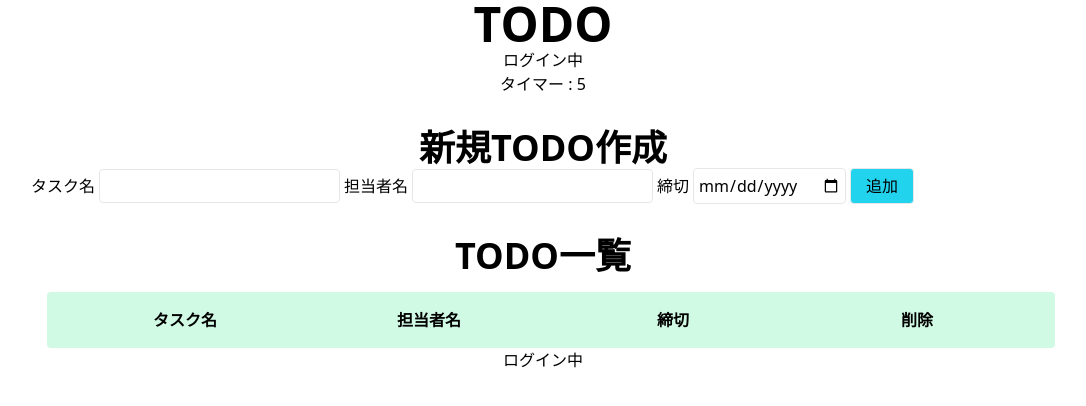
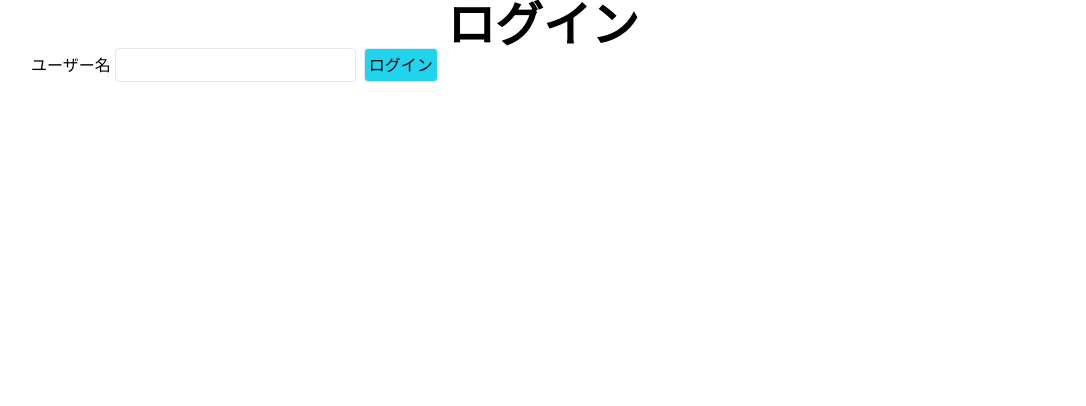
Before and after one commit to Macaroo/react-practice, a React app: page / in a window 1280 px wide. Shown: the top 406 px of the page, without its empty margins (97-1183 px from the left). Built offline with nearby package versions, Linux system fonts and the light colour scheme.

Commit message:
ログイン機能追加

```diff
--- a/src/js/App.tsx
+++ b/src/js/App.tsx
@@ -1,30 +1,14 @@
 import * as React from "react";
-import { TodoList } from "./components/todo/Todolist";
-import { Heading } from "./components/parts/heading";
-import { NewTodoForm } from "./components/todo/NewTodoForm";
-import { useTodoList } from "./components/todo/use-todo-list";
-import { useTimer } from "./components/todo/use-timer";
-import { useContext } from "react";
-import { AuthContext } from "./contexts/AuthContexts";
+import { useAuth } from "./hooks/use-Auth";
+import { Login } from "./pages/Login";
+import { Todo } from "./pages/Todo";
 
 export const App = () => {
-  const { todoList , addTodo , deleteTodo } = useTodoList();
-  const { isLoggedIn } = useContext(AuthContext);
-  const { time } = useTimer();
+  const { isLoggedIn } = useAuth();
 
-  return (
-    <main className="my-0 mx-auto w-4/5 text-center">
-      <Heading level="h1">TODO</Heading>
-      <div>{isLoggedIn ? "ログイン中" : "ログアウト中"}</div>
-      <div>タイマー : {time}</div>
-      <div className="mt-8">
-        <Heading level="h2">新規TODO作成</Heading>
-        <NewTodoForm addTodo={addTodo} />
-      </div>
-      <div className="mt-8">
-        <Heading level="h2">TODO一覧</Heading>
-        <TodoList todoList={todoList} deleteTodo={deleteTodo}/>
-      </div>
-    </main>
-  );
+  if (!isLoggedIn) {
+    return <Login />;
+  }
+
+  return <Todo />;
 };
--- a/src/js/components/parts/Button.tsx
+++ b/src/js/components/parts/Button.tsx
@@ -9,7 +9,7 @@ type Props = {
 export const Button = ({ onClick, color, children }: PropsWithChildren<Props>) => {
     const style = color === "red"? "bg-red-400" : "bg-cyan-400";
     return (
-    <button className={`border w-16 rounded ${style}`} onClick={onClick}>
+    <button className={`border w-fit px-1 rounded ${style}`} onClick={onClick}>
     {children}
     </button>
     );
--- a/src/js/components/todo/Todoitem.tsx
+++ b/src/js/components/todo/Todoitem.tsx
@@ -1,8 +1,7 @@
 import * as React from "react";
 import { Button } from "../parts/Button";
-import { useTimer } from "./use-timer";
-import { useContext } from "react";
-import { AuthContext } from "../../contexts/AuthContexts";
+import { useTimer } from "../../hooks/use-timer";
+import { useAuth } from "../../hooks/use-Auth";
 
 type Props = {
   id: number;
@@ -13,20 +12,20 @@ type Props = {
 };
 
 export const TodoItem = ({ id, task, person, deadline, deleteTodo }: Props) => {
-    const { isLoggedIn } = useContext(AuthContext);
+  const { userName } = useAuth();
+  const style = userName === person ? "text-red-600 font-bold" : "";
   const { time } = useTimer();
   return (
     <ul>
       <li className="grid grid-cols-4">
         <div>{task}</div>
-                <div>{person}</div>
+        <div className={style}>{person}</div>
         <div>{deadline}</div>
         <div>
           <Button onClick={() => deleteTodo(id)} color="red">
             削除
           </Button>
           <div>タイマー : {time}</div>
-                <div>{isLoggedIn ? "ログイン中" : "ログアウト中"}</div>
         </div>
       </li>
     </ul>
--- a/src/js/components/todo/Todolist.tsx
+++ b/src/js/components/todo/Todolist.tsx
@@ -1,16 +1,15 @@
 import * as React from "react";
 import { TodoItem } from "./Todoitem";
-import { Todo } from "./type";
+import { Todo } from "../../types/todo";
 import { useContext } from "react";
 import { AuthContext } from "../../contexts/AuthContexts";
 
 type Props = {
   todoList: Todo[];
   deleteTodo: (id: number) => void;
-}
+};
 
 export const TodoList = ({ todoList, deleteTodo }: Props) => {
-
   const { isLoggedIn } = useContext(AuthContext);
   return (
     <>
@@ -32,7 +31,6 @@ export const TodoList = ({ todoList, deleteTodo }: Props) => {
           />
         ))}
       </ul>
-    <div>{isLoggedIn ? "ログイン中" : "ログアウト中"}</div>
     </>
   );
 };
--- a/src/js/components/todo/use-todo-list.ts
+++ /dev/null
@@ -1,34 +0,0 @@
-import { useEffect, useState } from "react";
-import { Todo } from "./type";
-
-export const useTodoList = () => {
-    const [todoList, setTodoList] = useState<Todo[]>([]);
-
-    // マウント時に、一度だけLocalStorageからtodo一覧のデータを保存する
-  useEffect(() => {
-    const todoListData = localStorage.getItem("todo-list");
-    if (todoListData) {
-      setTodoList(JSON.parse(todoListData));
-    }
-  }, []); // 依存配列
-
-  // todoListが更新されるたびに、LocalStorageにデータを保存する
-  useEffect(() => {
-    localStorage.setItem("todo-list", JSON.stringify(todoList));
-  }, [todoList]); // 依存配列
-
-  const addTodo = ( newTask: string, newPerson: string, newDeadline: string ) =>
-    setTodoList((prev: Todo[]) => [
-        ...prev,
-        {
-            id: Date.now(),
-            task: newTask,
-            person: newPerson,
-            deadline: newDeadline,
-        },
-    ]);
-
-    const deleteTodo = (id: number) =>
-        setTodoList(prev => prev.filter(todo => todo.id!== id));
-  return { todoList , addTodo , deleteTodo}
-};
--- a/src/js/contexts/AuthContexts.tsx
+++ b/src/js/contexts/AuthContexts.tsx
@@ -1,18 +1,25 @@
 import * as React from "react";
-import { createContext, PropsWithChildren } from "react";
+import { createContext, PropsWithChildren, useState } from "react";
 
 type AuthContextType = {
     isLoggedIn: boolean;
+    setIsLoggedIn: React.Dispatch<React.SetStateAction<boolean>>;
+    userName: string;
+    setUserName: React.Dispatch<React.SetStateAction<string>>;
 };
 
 export const AuthContext = createContext<AuthContextType>({
     isLoggedIn: false,
+    setIsLoggedIn: () => {},
+    userName: "",
+    setUserName: () => {},
 });
 
 export const AuthProvider = ({children} : PropsWithChildren) => {
-    const isLoggedIn = true;
+    const [isLoggedIn, setIsLoggedIn] = useState<boolean>(false);
+    const [userName, setUserName] = useState<string>("");
     return (
-        <AuthContext.Provider value={{ isLoggedIn }}>
+        <AuthContext.Provider value={{ isLoggedIn, setIsLoggedIn,userName, setUserName }}>
             {children}
         </AuthContext.Provider>
     );
--- /dev/null
+++ b/src/js/hooks/use-Auth.ts
@@ -0,0 +1,34 @@
+import { useContext, useEffect } from "react";
+import { AuthContext } from "../contexts/AuthContexts";
+
+const USER_NAME_KEY = "user-name";
+
+export const useAuth = () => {
+  const { isLoggedIn, setIsLoggedIn, userName, setUserName } =
+    useContext(AuthContext);
+
+  const login = () => {
+    if (userName) {
+      setIsLoggedIn(true);
+      localStorage.setItem(USER_NAME_KEY, userName);
+    }
+  };
+
+  const logout = () => {
+    setIsLoggedIn(false);
+    setUserName("");
+    localStorage.removeItem(USER_NAME_KEY);
+  };
+
+  // マウント時にローカルストレージからユーザー名を取得する
+  // ユーザー名が取得できた場合はログイン中として扱う
+  useEffect(() => {
+    const userNameData = localStorage.getItem(USER_NAME_KEY);
+    if (userNameData) {
+      setUserName(userNameData);
+      setIsLoggedIn(true);
+    }
+  }, []);
+
+  return { isLoggedIn, login, logout, userName, setUserName };
+};
--- /dev/null
+++ b/src/js/hooks/use-todo-list.ts
@@ -0,0 +1,34 @@
+import { useEffect, useState } from "react";
+import { Todo } from "../types/todo";
+
+export const useTodoList = () => {
+  const [todoList, setTodoList] = useState<Todo[]>([]);
+
+  // マウント時に、一度だけLocalStorageからtodo一覧のデータを保存する
+  useEffect(() => {
+    const todoListData = localStorage.getItem("todo-list");
+    if (todoListData) {
+      setTodoList(JSON.parse(todoListData));
+    }
+  }, []); // 依存配列
+
+  // todoListが更新されるたびに、LocalStorageにデータを保存する
+  useEffect(() => {
+    localStorage.setItem("todo-list", JSON.stringify(todoList));
+  }, [todoList]); // 依存配列
+
+  const addTodo = (newTask: string, newPerson: string, newDeadline: string) =>
+    setTodoList((prev: Todo[]) => [
+      ...prev,
+      {
+        id: Date.now(),
+        task: newTask,
+        person: newPerson,
+        deadline: newDeadline,
+      },
+    ]);
+
+  const deleteTodo = (id: number) =>
+    setTodoList((prev) => prev.filter((todo) => todo.id !== id));
+  return { todoList, addTodo, deleteTodo };
+};
--- /dev/null
+++ b/src/js/pages/Login.tsx
@@ -0,0 +1,26 @@
+import * as React from "react";
+import { Heading } from "../components/parts/heading";
+import { TextField } from "../components/parts/Textfield";
+import { Button } from "../components/parts/Button";
+import { useAuth } from "../hooks/use-Auth";
+
+export const Login = () => {
+  const { login, userName, setUserName } = useAuth();
+  return (
+    <main className="my-0 mx-auto w-4/5 text-center">
+      <Heading level="h1">ログイン</Heading>
+      <div className="flex gap-2">
+        <TextField
+          id="user-name"
+          label="ユーザー名"
+          type="text"
+          value={userName}
+          onChange={setUserName}
+        />
+        <Button onClick={login} color="blue">
+          ログイン
+        </Button>
+      </div>
+    </main>
+  );
+};
--- /dev/null
+++ b/src/js/pages/Todo.tsx
@@ -0,0 +1,31 @@
+import * as React from "react";
+import { Heading } from "../components/parts/heading";
+import { Button } from "../components/parts/Button";
+import { NewTodoForm } from "../components/todo/NewTodoForm";
+import { TodoList } from "../components/todo/Todolist";
+import { useTodoList } from "../hooks/use-todo-list";
+import { useAuth } from "../hooks/use-Auth";
+
+export const Todo = () => {
+  const { todoList, addTodo, deleteTodo } = useTodoList();
+  const { logout, userName } = useAuth();
+  return (
+    <main className="my-0 mx-auto w-4/5 text-center">
+      <Heading level="h1">TODO</Heading>
+      <div>{userName}</div>
+      <div>
+        <Button onClick={logout} color="red">
+          ログアウト
+        </Button>
+      </div>
+      <div className="mt-8">
+        <Heading level="h2">新規TODO作成</Heading>
+        <NewTodoForm addTodo={addTodo} />
+      </div>
+      <div className="mt-8">
+        <Heading level="h2">TODO一覧</Heading>
+        <TodoList todoList={todoList} deleteTodo={deleteTodo} />
+      </div>
+    </main>
+  );
+};
```
Also changed, not shown: src/js/hooks/use-timer.ts (renamed from src/js/components/todo/use-timer.ts), src/js/types/todo.ts (renamed from src/js/components/todo/type.ts), 4 other files (tests, documents, lock files or other folders). Lines whose indentation alone changed are shown as unchanged.
